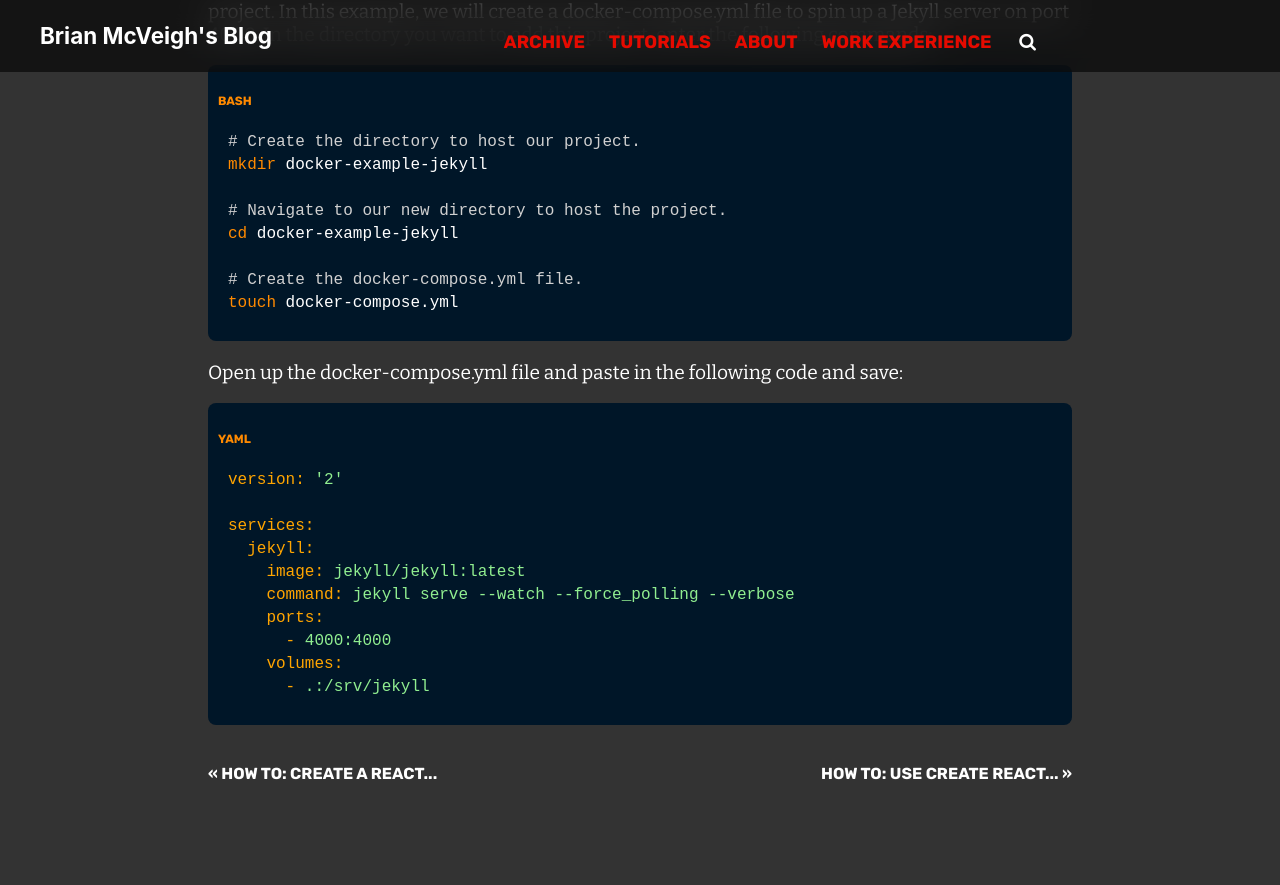
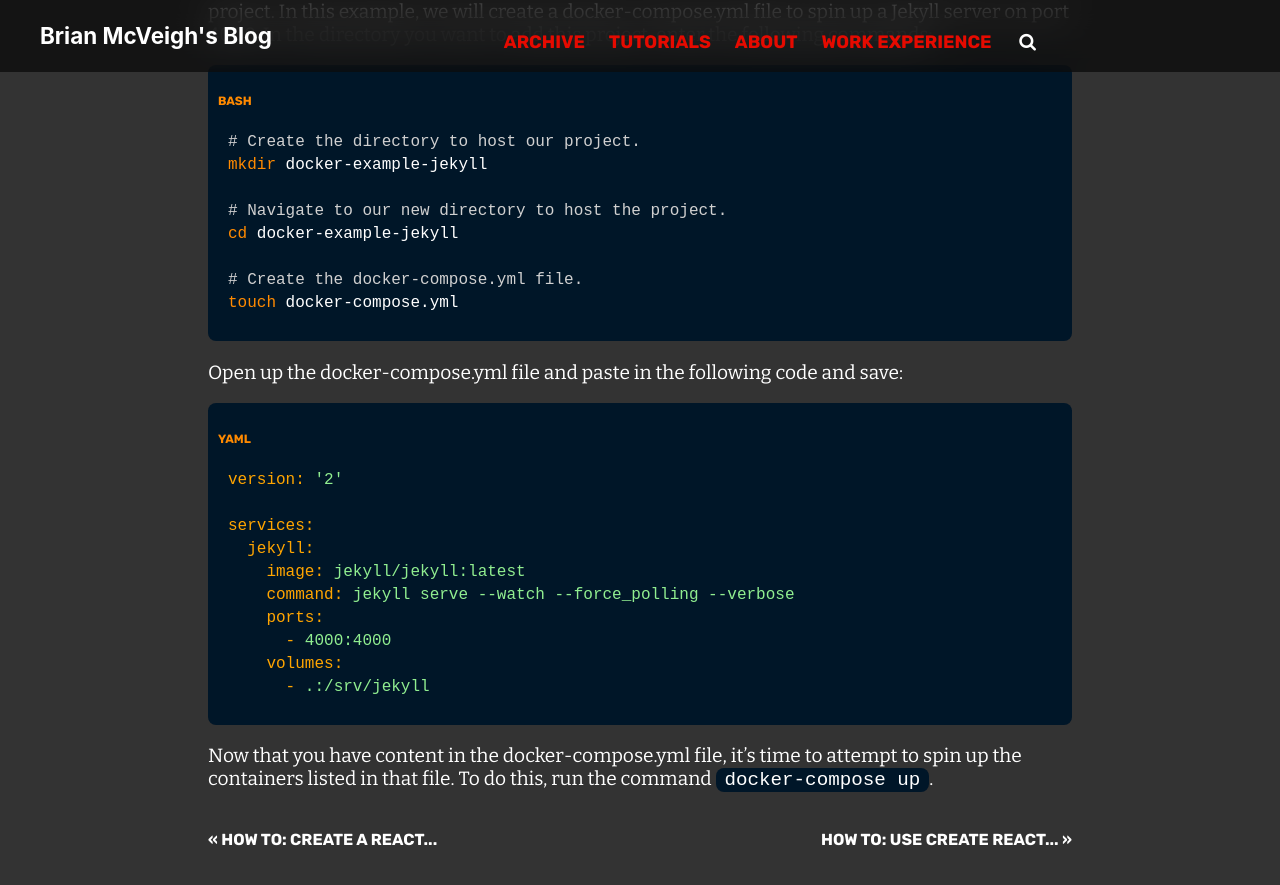
Before and after one commit to bmcveigh/bmcveigh.github.io, a Jekyll site: the page built from _posts/2019-11-21-how-to-use-docker.markdown, in a window 1280 px wide and 900 px high, scrolled down 861 px. Shown: the top 885 px of the window. Built offline with Jekyll 4.4.1, drawn with Linux system fonts in a browser that asks for light colours; before the commit the page ends 1695 px from its top, so only the background shows below that.

Commit message:
Updated docker tutorial post

```diff
--- a/_posts/2019-11-21-how-to-use-docker.markdown
+++ b/_posts/2019-11-21-how-to-use-docker.markdown
@@ -51,3 +51,6 @@ services:
     volumes:
       - .:/srv/jekyll
 {% endhighlight %}
+
+Now that you have content in the docker-compose.yml file, it's time to attempt to spin
+up the containers listed in that file. To do this, run the command `docker-compose up`.
```
